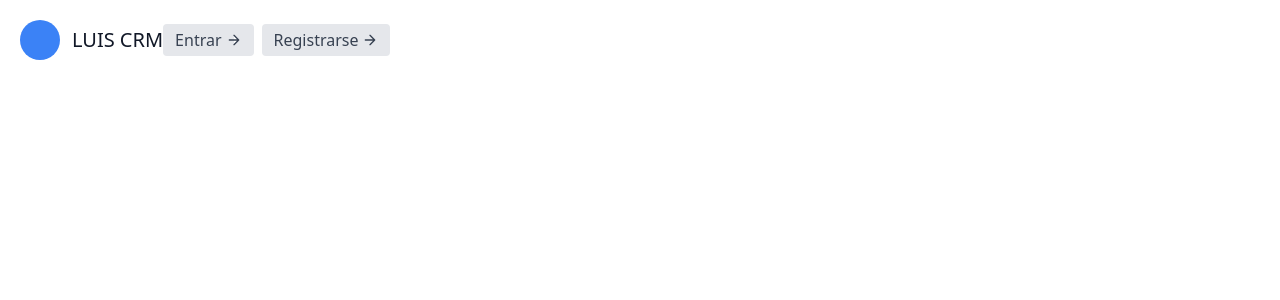
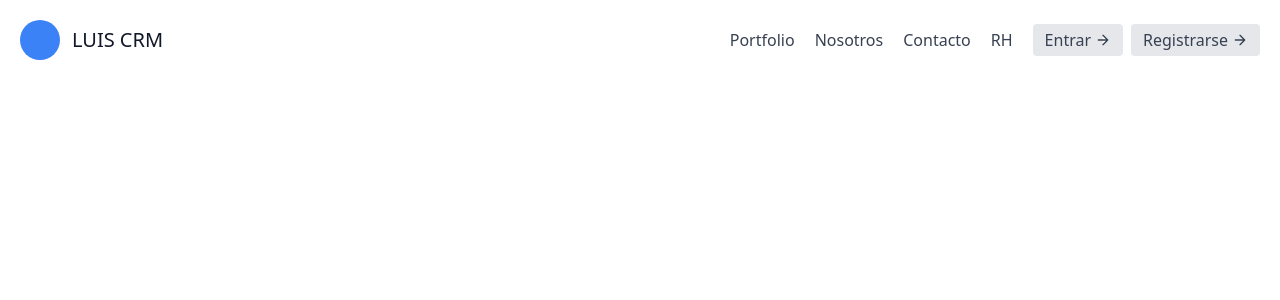
Before and after one commit to gfxargentina/crm-hooks-cliente, a Next.js app: page /inicio in a window 1280 px wide. Shown: the top 300 px of the page. Built offline with nearby package versions, Linux system fonts and the light colour scheme.

Commit message:
nav links add

```diff
--- a/pages/inicio.js
+++ b/pages/inicio.js
@@ -18,6 +18,12 @@ const Inicio = () => {
                      <svg id="Capa_1" fill="none" stroke="currentColor" strokeLinecap="round" strokeLinejoin="round" strokeWwidth="2" viewBox="0 0 24 24" xmlns="http://www.w3.org/2000/svg" className="w-10 h-10 text-white p-2 bg-blue-500 rounded-full" ><g><path d="m512 482h-30v-302h-91v302h-30v-182h-90v182h-30v-242h-90v242h-30v-152h-91v152h-30v30h512z"/><path d="m512 120v-120h-121v30h69.789l-144.789 143.789-120-120-191.605 190.606 21.21 21.21 170.395-169.394 120 120 166-165v68.789z"/></g></svg>
                        <span className="ml-3 text-xl">LUIS CRM</span>
                      </a>
+                     <nav class="md:ml-auto flex flex-wrap items-center text-base justify-center">
+                            <a class="mr-5 hover:text-gray-900">Portfolio</a>
+                            <a class="mr-5 hover:text-gray-900">Nosotros</a>
+                            <a class="mr-5 hover:text-gray-900">Contacto</a>
+                            <a class="mr-5 hover:text-gray-900">RH</a>
+                          </nav>
 
                      <button className="inline-flex items-center bg-gray-200 border-0 py-1 px-3 focus:outline-none hover:bg-gray-300 rounded text-base mt-4 mr-2 md:mt-0">Entrar
                        <svg fill="white" stroke="currentColor" strokeLinecap="round" strokeLinejoin="round" strokeWidth="2" className="w-4 h-4 ml-1" viewBox="0 0 24 24">
```
